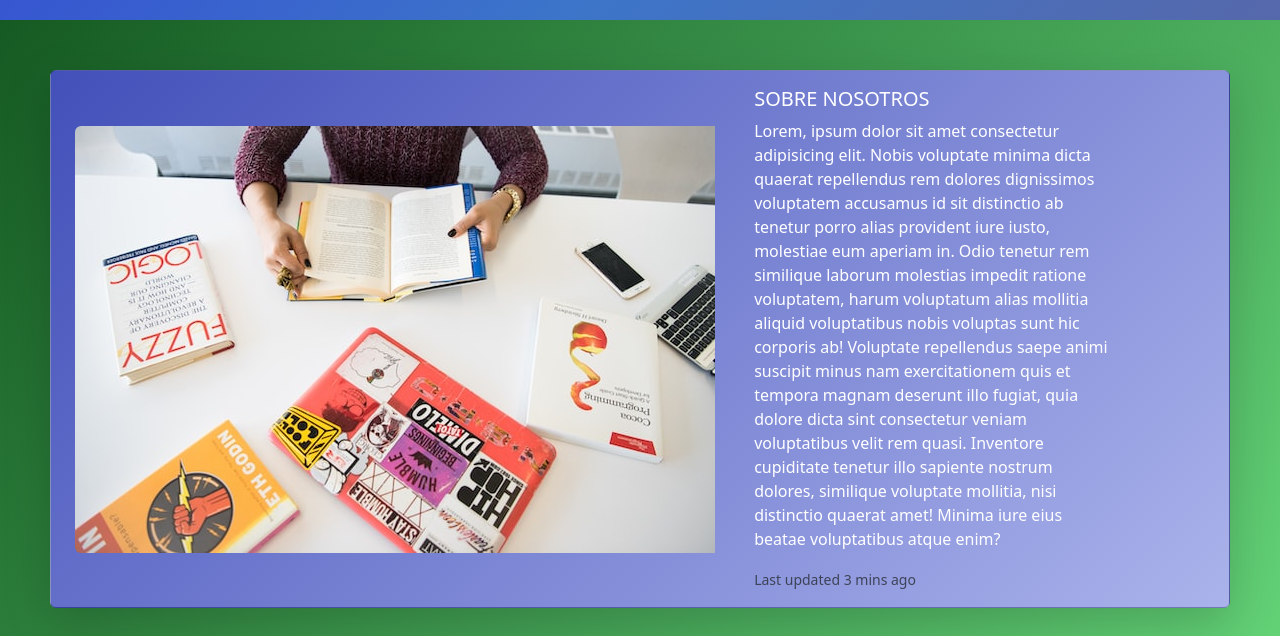
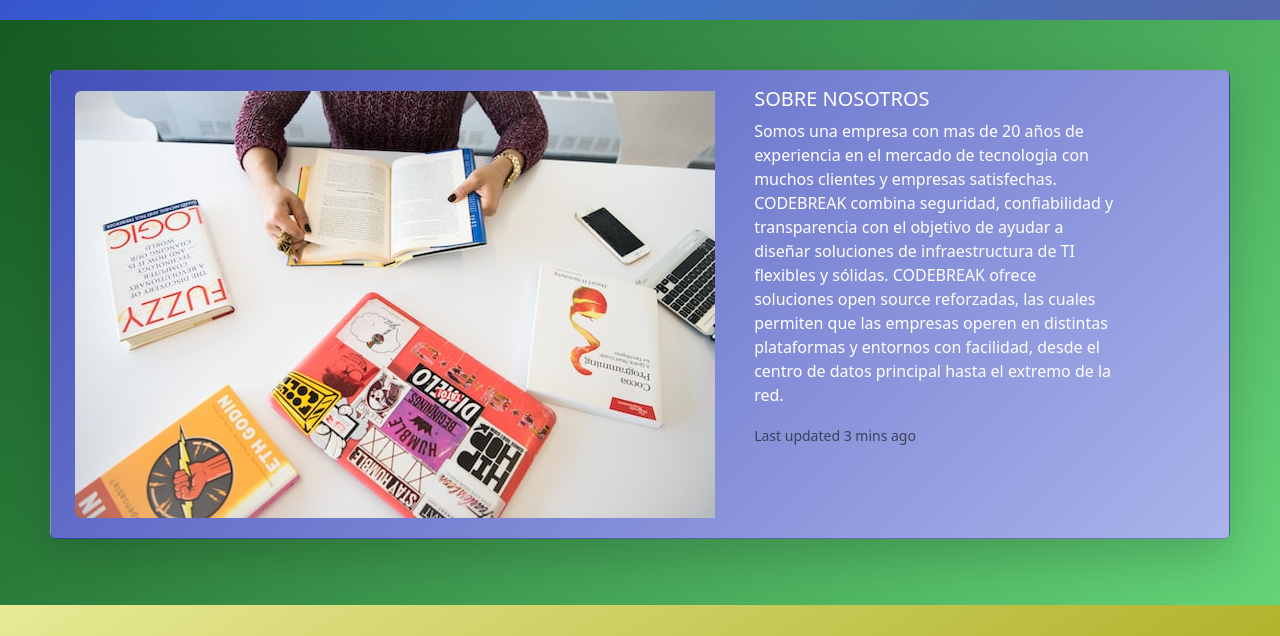
Before and after one commit to IanRios22/PreEntrega2_Rios-Mallqui, a website: page pages/about.html in a window 1280 px wide. Shown: the part 164-800 px from the top of the page. Drawn offline with nearby package versions, Linux system fonts and the light colour scheme.

Commit message:
agregue un texto

```diff
--- a/pages/about.html
+++ b/pages/about.html
@@ -61,16 +61,17 @@
                         <div class="col-md-4">
                             <div class="card-body">
                                 <h5 class="card-title">SOBRE NOSOTROS</h5>
-                                <p class="card-text">Lorem, ipsum dolor sit amet consectetur adipisicing elit. Nobis
-                                    voluptate minima dicta quaerat repellendus rem dolores dignissimos voluptatem
-                                    accusamus id sit distinctio ab tenetur porro alias provident iure iusto, molestiae
-                                    eum aperiam in. Odio tenetur rem similique laborum molestias impedit ratione
-                                    voluptatem, harum voluptatum alias mollitia aliquid voluptatibus nobis voluptas sunt
-                                    hic corporis ab! Voluptate repellendus saepe animi suscipit minus nam exercitationem
-                                    quis et tempora magnam deserunt illo fugiat, quia dolore dicta sint consectetur
-                                    veniam voluptatibus velit rem quasi. Inventore cupiditate tenetur illo sapiente
-                                    nostrum dolores, similique voluptate mollitia, nisi distinctio quaerat amet! Minima
-                                    iure eius beatae voluptatibus atque enim?</p>
+                                <p class="card-text">
+                                    Somos una empresa con mas de 20 años de experiencia en el mercado de tecnologia
+                                    con muchos clientes y empresas satisfechas.
+
+                                    CODEBREAK combina seguridad, confiabilidad y transparencia con el objetivo
+                                    de ayudar a diseñar soluciones de infraestructura de TI flexibles y
+                                    sólidas.
+
+                                    CODEBREAK ofrece soluciones open source reforzadas, las cuales permiten que las
+                                    empresas operen en distintas plataformas y entornos con facilidad, desde el centro
+                                    de datos principal hasta el extremo de la red.</p>
                                 <p class="card-text"><small class="text-body-secondary">Last updated 3 mins ago</small>
                                 </p>
                             </div>
@@ -115,8 +116,8 @@
 
     <!--SCRIPT BOOTSTRAP-->
     <script src="https://cdn.jsdelivr.net/npm/bootstrap@5.3.0-alpha3/dist/js/bootstrap.bundle.min.js"
-    integrity="sha384-ENjdO4Dr2bkBIFxQpeoTz1HIcje39Wm4jDKdf19U8gI4ddQ3GYNS7NTKfAdVQSZe"
-    crossorigin="anonymous"></script>
+        integrity="sha384-ENjdO4Dr2bkBIFxQpeoTz1HIcje39Wm4jDKdf19U8gI4ddQ3GYNS7NTKfAdVQSZe"
+        crossorigin="anonymous"></script>
 </body>
 
 </html>
```
